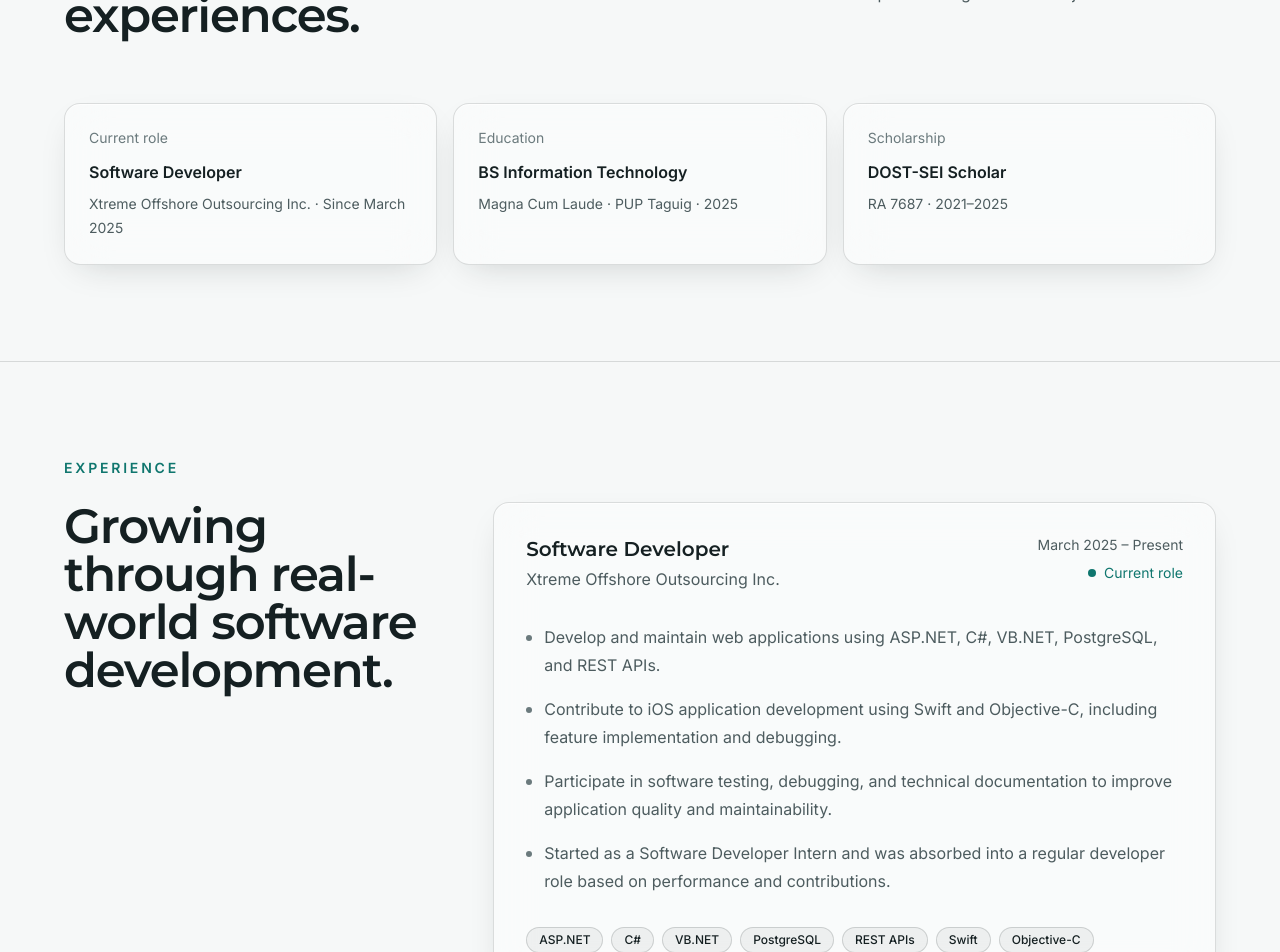
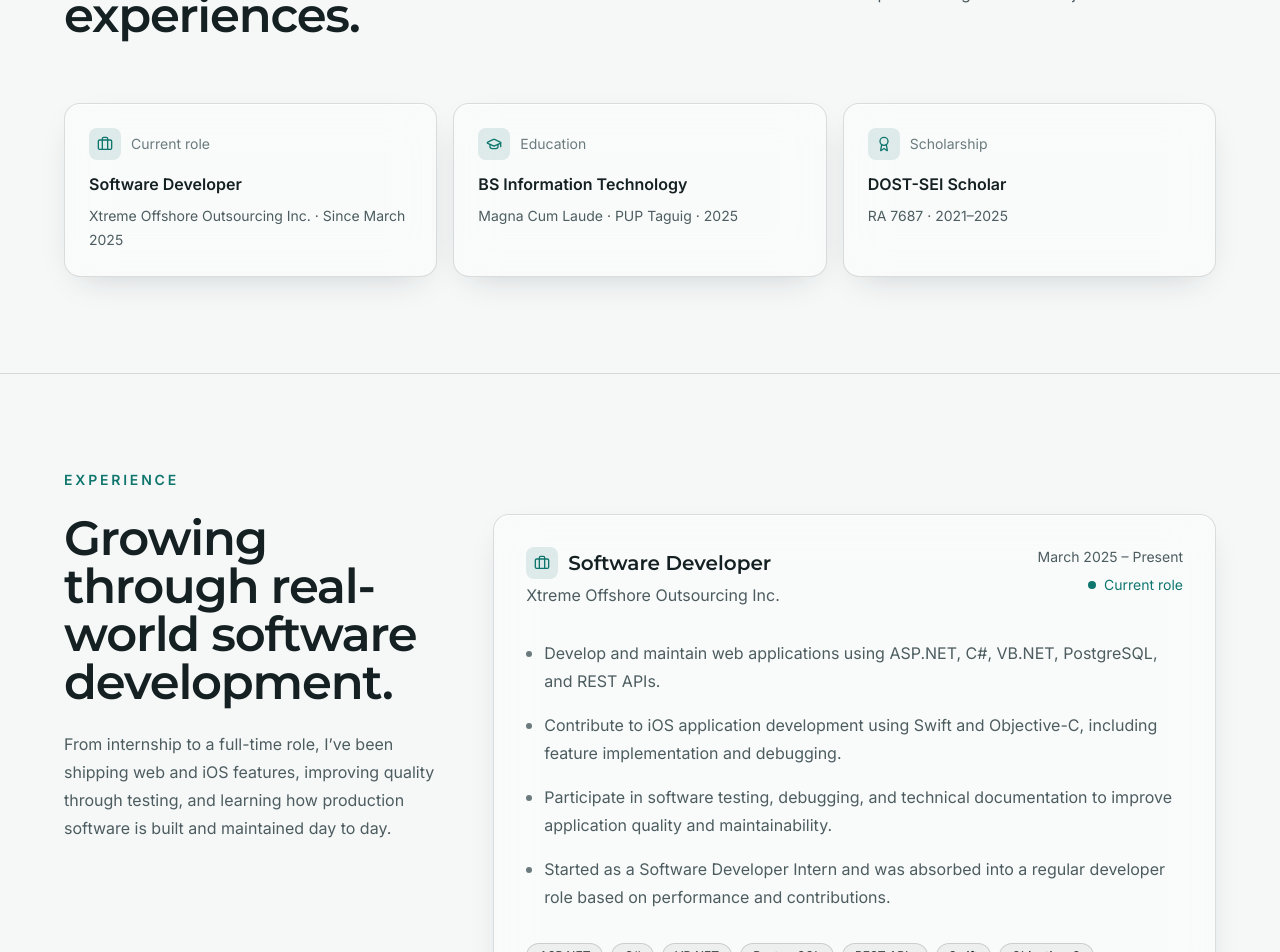
Before and after one commit to Alejandro-AndreiJames/andrei-alejandro-portfolio, a React (Vite) app: page / in a window 1280 px wide. Shown: the part 1100-2052 px from the top of the page. Built offline with nearby package versions, Linux system fonts and the light colour scheme.

Commit message:
feat: add descriptions

```diff
--- a/src/components/About.tsx
+++ b/src/components/About.tsx
@@ -1,18 +1,33 @@
-const highlights = [
+import { Award, Briefcase, GraduationCap } from 'lucide-react'
+import type { ComponentType } from 'react'
+
+type IconComponent = ComponentType<{ size?: number; className?: string }>
+
+type Highlight = {
+  label: string
+  value: string
+  detail: string
+  Icon: IconComponent
+}
+
+const highlights: Highlight[] = [
   {
     label: 'Current role',
     value: 'Software Developer',
     detail: 'Xtreme Offshore Outsourcing Inc. · Since March 2025',
+    Icon: Briefcase,
   },
   {
     label: 'Education',
     value: 'BS Information Technology',
     detail: 'Magna Cum Laude · PUP Taguig · 2025',
+    Icon: GraduationCap,
   },
   {
     label: 'Scholarship',
     value: 'DOST-SEI Scholar',
     detail: 'RA 7687 · 2021–2025',
+    Icon: Award,
   },
 ]
 
@@ -50,7 +65,12 @@ const highlights = [
               key={highlight.label}
               className="glass rounded-2xl border border-border bg-surface p-6"
             >
-                <p className="text-sm text-subtle">{highlight.label}</p>
+              <p className="flex items-center gap-2.5 text-sm text-subtle">
+                <span className="flex h-8 w-8 items-center justify-center rounded-lg bg-accent-soft text-accent">
+                  <highlight.Icon size={16} />
+                </span>
+                {highlight.label}
+              </p>
 
               <p className="mt-3 font-semibold text-foreground">
                 {highlight.value}
--- a/src/components/Experience.tsx
+++ b/src/components/Experience.tsx
@@ -1,3 +1,5 @@
+import { Briefcase } from 'lucide-react'
+
 const responsibilities = [
   {
     id: 'web-development',
@@ -33,24 +35,32 @@ const responsibilities = [
 
 function Experience() {
   return (
-      <section
-        id="experience"
-        className="border-t border-border px-8 py-24"
-      >
+    <section id="experience" className="border-t border-border px-8 py-24">
       <div className="mx-auto max-w-6xl">
         <p className="mb-6 text-sm font-semibold uppercase tracking-[0.2em] text-accent">
           Experience
         </p>
 
-          <div className="grid gap-10 lg:grid-cols-[0.7fr_1.3fr]">
+        <div className="grid items-stretch gap-10 lg:grid-cols-[0.7fr_1.3fr]">
+          <div className="flex flex-col">
             <h2 className="text-3xl font-semibold tracking-tight text-foreground sm:text-5xl">
               Growing through real-world software development.
             </h2>
 
+            <p className="mt-6 max-w-md leading-7 text-muted">
+              From internship to a full-time role, I’ve been shipping web and
+              iOS features, improving quality through testing, and learning how
+              production software is built and maintained day to day.
+            </p>
+          </div>
+
           <article className="glass rounded-2xl border border-border bg-surface p-6 sm:p-8">
             <div className="flex flex-col justify-between gap-4 sm:flex-row">
               <div>
-                  <h3 className="text-xl font-semibold text-foreground">
+                <h3 className="flex items-center gap-2.5 text-xl font-semibold text-foreground">
+                  <span className="flex h-8 w-8 items-center justify-center rounded-lg bg-accent-soft text-accent">
+                    <Briefcase size={16} />
+                  </span>
                   Software Developer
                 </h3>
 
@@ -60,9 +70,7 @@ const responsibilities = [
               </div>
 
               <div className="sm:text-right">
-                  <p className="text-sm text-muted">
-                    March 2025 – Present
-                  </p>
+                <p className="text-sm text-muted">March 2025 – Present</p>
 
                 <span className="mt-2 inline-flex items-center gap-2 text-sm text-accent">
                   <span className="h-2 w-2 rounded-full bg-accent" />
--- a/src/components/Skills.tsx
+++ b/src/components/Skills.tsx
@@ -124,7 +124,13 @@ function Skills() {
           Technologies I use and continue to explore.
         </h2>
 
-        <div className="mt-16 grid gap-6 sm:grid-cols-2">
+        <p className="mt-6 max-w-2xl leading-7 text-muted">
+          A mix of languages, frameworks, and tools from school, work, and
+          personal projects, plus what I’m actively learning to keep growing as
+          a developer.
+        </p>
+
+        <div className="mt-12 grid gap-6 sm:grid-cols-2">
           {skillGroups.map((group) => (
             <article
               key={group.id}
```
Lines whose indentation alone changed are shown as unchanged.
